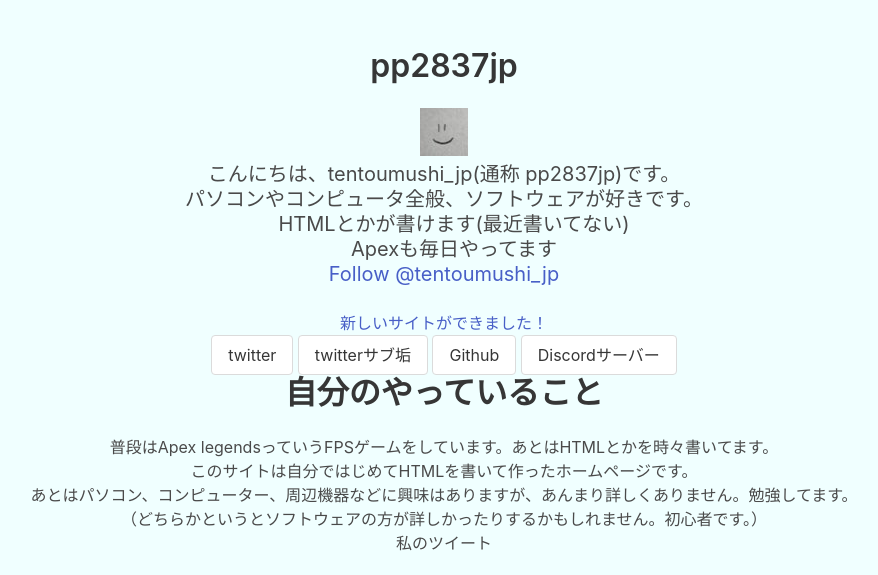
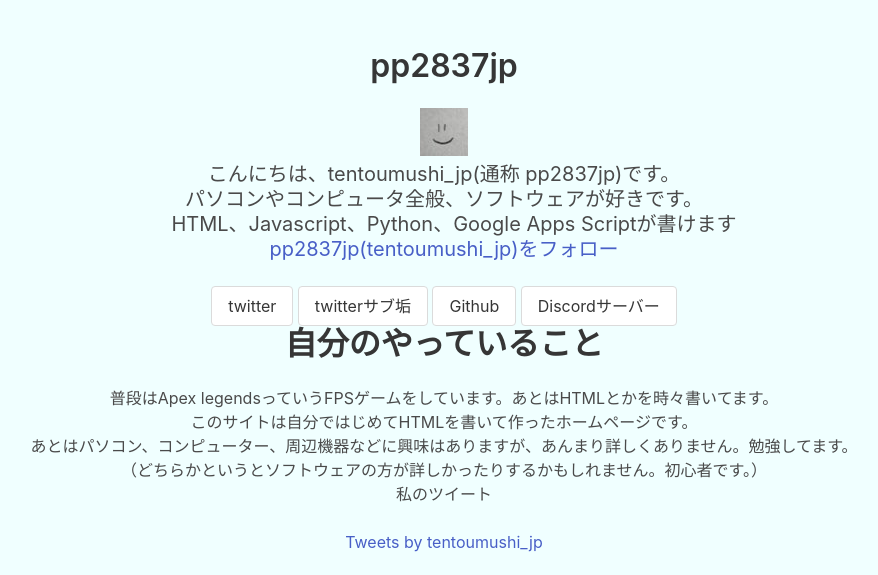
Before and after one commit to tentoumushi-jp/tentoumushi-jp.github.io, a plain HTML site: page index.html in a window 1280 px wide. Shown: the top 575 px of the page, without its empty margins (196-1074 px from the left). Drawn offline with nearby package versions, Linux system fonts and the light colour scheme.

Commit message:
Update index.html

```diff
--- a/index.html
+++ b/index.html
@@ -27,6 +27,7 @@
 
       gtag('config', 'G-5CZKMV3NWS');
     </script>
+    <!-- Global site tag (gtag.js) - Google Analstick END -->
     <script type="text/javascript">
 
     </script>
@@ -44,10 +45,9 @@
       <p class="subtitle">
         こんにちは、tentoumushi_jp(通称 pp2837jp)です。<br>
         パソコンやコンピュータ全般、ソフトウェアが好きです。<br>
-　HTMLとかが書けます(最近書いてない)<br>
-　Apexも毎日やってます<br><a href="https://twitter.com/tentoumushi_jp?ref_src=twsrc%5Etfw" class="twitter-follow-button" data-show-count="false">Follow @tentoumushi_jp</a><script async src="https://platform.twitter.com/widgets.js" charset="utf-8"></script>
+　HTML、Javascript、Python、Google Apps Scriptが書けます
+        <br><a href="https://twitter.com/tentoumushi_jp?ref_src=twsrc%5Etfw" class="twitter-follow-button" data-show-count="false">pp2837jp(tentoumushi_jp)をフォロー</a><script async src="https://platform.twitter.com/widgets.js" charset="utf-8"></script>
       </p>
-      <div color="#ff0000"><a href="https://pp2837jp.github.io">新しいサイトができました！</a></div>
       <a href="https://twitter.com/pp2837jp" class="button" title="pp2837jp on twitter">twitter</a>
       <a href="https://twitter.com/tentoumushi_jp" class="button" title="tentoumushi_jp on twitter">twitterサブ垢</a>
       <a href="https://github.com/tentomushijp" class="button" title="tentomushijp(pp2837jp)Github">Github</a>
```
